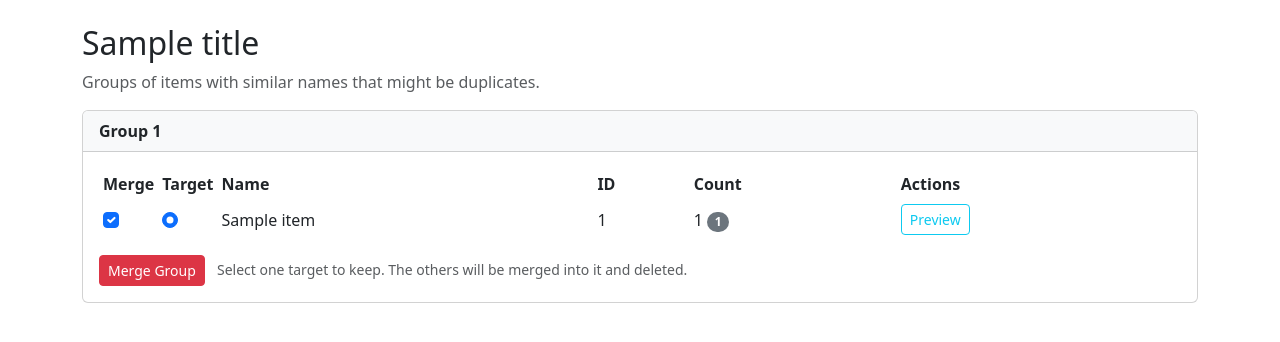
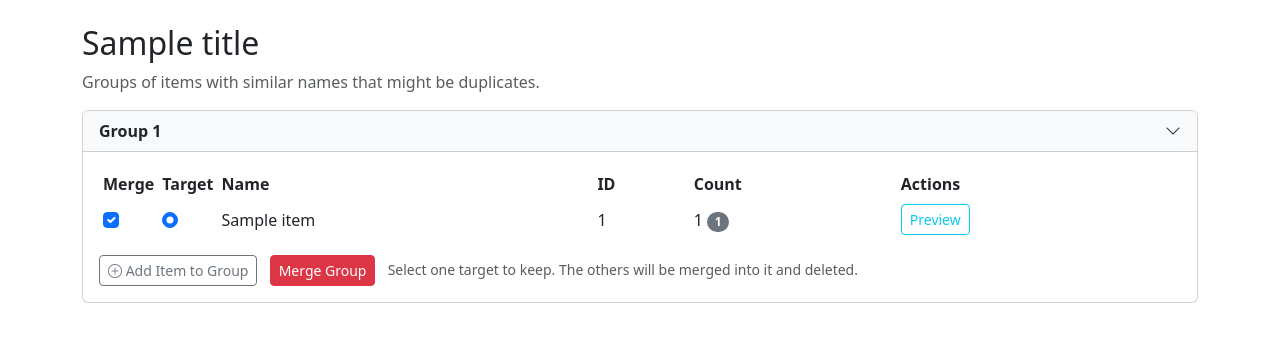
Before and after one commit to hebaio/Paperless-Cleaner, a Flask app: template src/templates/similar.html in a window 1280 px wide. Shown: the part 56-398 px from the top of the page. Run offline with Flask 3, Linux system fonts and the light colour scheme; the template is opened without the code that fills it: most values are stand-ins (such as "Sample title", 1, 10 or a date in 2020).

Commit message:
Enhance similarity scoring UI with item addition functionality and improved redirection

```diff
--- a/src/app.py
+++ b/src/app.py
@@ -146,7 +146,7 @@ def similar(item_type: str) -> Response:
         # Sort groups by size (descending) then by name of first item
         groups.sort(key=lambda g: (-len(g), g[0]['name'].lower()))
 
-        return render_template('similar.html', groups=groups, type=item_type, title=f'Similar {title}')
+        return render_template('similar.html', groups=groups, type=item_type, title=f'Similar {title}', all_items=items)
     except Exception as e:
         flash(f'Error finding similar items: {e}', 'danger')
         return redirect(url_for(f'{item_type}s'))
@@ -172,10 +172,15 @@ def merge() -> Response:
     target_id = request.form.get('target_id')
     merge_ids = request.form.getlist('merge_ids')
 
+    # Determine redirect destination
+    next_url = request.form.get('next')
+    default_url = url_for('correspondents' if item_type == 'correspondent' else 'document_types')
+    redirect_dest = next_url if next_url else default_url
+
     # Basic validation, ensure we have a target and at least one source
     if not target_id or not merge_ids:
         flash('Please select a target and at least one item to merge.', 'warning')
-        return redirect(url_for('correspondents' if item_type == 'correspondent' else 'document_types'))
+        return redirect(redirect_dest)
 
     target_id = int(target_id)
     # Exclude the chosen target from the list of IDs to merge
@@ -183,7 +188,7 @@ def merge() -> Response:
 
     if not merge_ids:
         flash('No items to merge (target was excluded).', 'warning')
-        return redirect(url_for('correspondents' if item_type == 'correspondent' else 'document_types'))
+        return redirect(redirect_dest)
 
     try:
         count = 0
@@ -211,7 +216,7 @@ def merge() -> Response:
         flash(f'Error during merge: {e}', 'danger')
 
     # Redirect back to the relevant listing page
-    return redirect(url_for('correspondents' if item_type == 'correspondent' else 'document_types'))
+    return redirect(redirect_dest)
 
 @app.route('/delete/<item_type>/<int:item_id>', methods=['POST'])
 def delete_item(item_type: str, item_id: int) -> Response:
--- a/src/templates/base.html
+++ b/src/templates/base.html
@@ -5,6 +5,7 @@
     <meta name="viewport" content="width=device-width, initial-scale=1.0">
     <title>Paperless Cleaner</title>
     <link href="https://cdn.jsdelivr.net/npm/bootstrap@5.3.0/dist/css/bootstrap.min.css" rel="stylesheet">
+    <link rel="stylesheet" href="https://cdn.jsdelivr.net/npm/bootstrap-icons@1.11.3/font/bootstrap-icons.min.css">
 </head>
 <body>
     <nav class="navbar navbar-expand-lg navbar-dark bg-dark">
--- a/src/templates/similar.html
+++ b/src/templates/similar.html
@@ -1,6 +1,15 @@
 {% extends 'base.html' %}
 
 {% block content %}
+<style>
+    .chevron-icon {
+        transition: transform 0.3s ease-in-out;
+    }
+    .card-header.collapsed .chevron-icon {
+        transform: rotate(-180deg);
+    }
+</style>
+
 <h2>{{ title }}</h2>
 <p class="text-muted">Groups of items with similar names that might be duplicates.</p>
 
@@ -11,12 +20,15 @@
 
     {% for group in groups %}
     <div class="card mb-4">
-        <div class="card-header bg-light">
+        <div class="card-header bg-light d-flex justify-content-between align-items-center" role="button" data-bs-toggle="collapse" data-bs-target="#group-{{ loop.index }}" aria-expanded="true" aria-controls="group-{{ loop.index }}">
             <strong>Group {{ loop.index }}</strong>
+            <i class="bi bi-chevron-down chevron-icon"></i>
         </div>
-        <div class="card-body">
-            <form method="POST" action="{{ url_for('merge') }}" onsubmit="return confirm('Merge selected items into the target?');">
+        <div id="group-{{ loop.index }}" class="collapse show">
+            <div class="card-body">
+                <form method="POST" action="{{ url_for('merge') }}" onsubmit="return confirm('Merge selected items into the target?');">
                 <input type="hidden" name="type" value="{{ type }}">
+                <input type="hidden" name="next" value="{{ url_for('similar', item_type=type) }}">
                 <table class="table table-sm table-borderless align-middle mb-0">
                     <thead>
                         <tr>
@@ -53,13 +65,35 @@
                     </tbody>
                 </table>
                 <div class="mt-3">
+                    <button type="button" class="btn btn-sm btn-outline-secondary me-2" onclick="openAddModal(this)">
+                        <i class="bi bi-plus-circle"></i> Add Item to Group
+                    </button>
                     <button type="submit" class="btn btn-sm btn-danger">Merge Group</button>
                     <small class="text-muted ms-2">Select one target to keep. The others will be merged into it and deleted.</small>
                 </div>
             </form>
+            </div>
         </div>
     </div>
     {% endfor %}
+
+    <!-- Add Item Modal -->
+    <div class="modal fade" id="addItemModal" tabindex="-1" aria-hidden="true">
+        <div class="modal-dialog">
+            <div class="modal-content">
+                <div class="modal-header">
+                    <h5 class="modal-title">Add Item to Group</h5>
+                    <button type="button" class="btn-close" data-bs-dismiss="modal" aria-label="Close"></button>
+                </div>
+                <div class="modal-body">
+                    <input type="text" id="addItemSearch" class="form-control mb-3" placeholder="Search items...">
+                    <div class="list-group" id="addItemList" style="max-height: 400px; overflow-y: auto;">
+                        <!-- Items populated by JS -->
+                    </div>
+                </div>
+            </div>
+        </div>
+    </div>
 
     <!-- Preview Modal -> reusing the same structure as merge.html, could be partial -->
     <div class="modal fade" id="previewModal" tabindex="-1" aria-hidden="true">
@@ -86,6 +120,93 @@
     </div>
 
     <script>
+    const allItems = {{ all_items|tojson }};
+    let currentTableBody = null;
+    let addModal = null;
+
+    function openAddModal(btn) {
+        currentTableBody = btn.closest('form').querySelector('tbody');
+        if (!addModal) {
+            addModal = new bootstrap.Modal(document.getElementById('addItemModal'));
+            document.getElementById('addItemSearch').addEventListener('keyup', filterAddItems);
+        }
+
+        // Clear search
+        document.getElementById('addItemSearch').value = '';
+        renderAddItems(allItems); // Show first 50 initially
+
+        addModal.show();
+    }
+
+    function filterAddItems(e) {
+        const term = e.target.value.toLowerCase();
+        const filtered = allItems.filter(item => item.name.toLowerCase().includes(term));
+        renderAddItems(filtered.slice(0, 50)); // Limit to avoid freezing DOM
+    }
+
+    function renderAddItems(items) {
+        const container = document.getElementById('addItemList');
+        container.innerHTML = '';
+
+        if (items.length === 0) {
+            container.innerHTML = '<div class="text-center text-muted p-3">No items found</div>';
+            return;
+        }
+
+        items.forEach(item => {
+            const btn = document.createElement('button');
+            btn.className = 'list-group-item list-group-item-action d-flex justify-content-between align-items-center';
+            btn.onclick = () => addItemToGroup(item.id);
+
+            const nameSpan = document.createElement('span');
+            nameSpan.textContent = item.name;
+
+            const badge = document.createElement('span');
+            badge.className = 'badge bg-secondary rounded-pill';
+            badge.textContent = item.document_count;
+
+            btn.appendChild(nameSpan);
+            btn.appendChild(badge);
+            container.appendChild(btn);
+        });
+    }
+
+    function addItemToGroup(id) {
+        // Check if already in group
+        if (currentTableBody.querySelector(`input[name="merge_ids"][value="${id}"]`)) {
+            alert('Item is already in this group.');
+            return;
+        }
+
+        const item = allItems.find(i => i.id === id);
+        if (!item) return;
+
+        const tr = document.createElement('tr');
+        tr.className = "bg-warning-subtle"; // Highlight newly added row
+
+        // Match the structure of the existing rows
+        tr.innerHTML = `
+            <td>
+                <input class="form-check-input" type="checkbox" name="merge_ids" value="${item.id}" checked>
+            </td>
+            <td>
+                <input class="form-check-input" type="radio" name="target_id" value="${item.id}">
+            </td>
+            <td>${item.name}</td>
+            <td>${item.id}</td>
+            <td>
+                ${item.document_count}
+                ${item.document_count > 0 ? `<span class="badge bg-secondary rounded-pill">${item.document_count}</span>` : ''}
+            </td>
+            <td>
+                <button type="button" class="btn btn-sm btn-outline-info" onclick="showPreview('{{ type }}', ${item.id}, '${item.name.replace(/'/g, "\\'")}')">Preview</button>
+            </td>
+        `;
+
+        currentTableBody.appendChild(tr);
+        addModal.hide();
+    }
+
     function showPreview(type, id, name) {
         var modal = new bootstrap.Modal(document.getElementById('previewModal'));
         document.getElementById('previewName').textContent = name;
```
